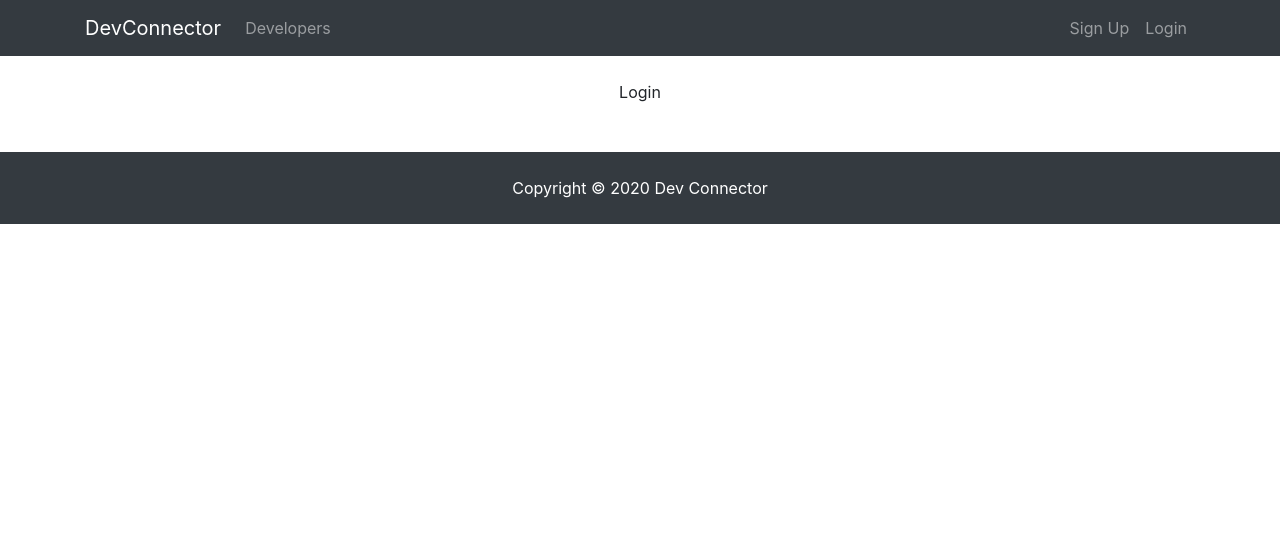
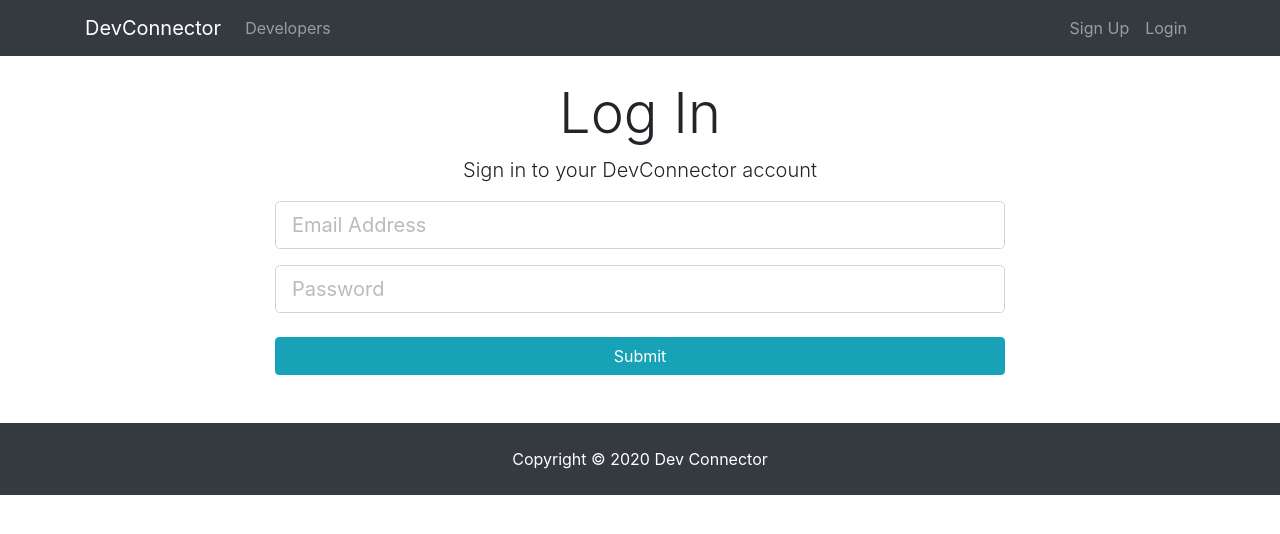
Before and after one commit to KalAcademyNP/DevConnectorWC8, a React (Create React App) app in the folder client/: page /login in a window 1280 px wide. Shown: the top 534 px of the page. Built offline with nearby package versions, Linux system fonts and the light colour scheme.

Commit message:
Login and register axios integration

```diff
--- a/client/package.json
+++ b/client/package.json
@@ -6,6 +6,8 @@
     "@testing-library/jest-dom": "^4.2.4",
     "@testing-library/react": "^9.3.2",
     "@testing-library/user-event": "^7.1.2",
+    "axios": "^0.20.0",
+    "classnames": "^2.2.6",
     "react": "^16.13.1",
     "react-dom": "^16.13.1",
     "react-router-dom": "^5.2.0",
--- a/client/src/App.css
+++ b/client/src/App.css
@@ -1,5 +1,5 @@
 .App {
-  text-align: center;
+  text-align: left;
 }
 img {
   width: 100%;
--- a/client/src/components/auth/Login.js
+++ b/client/src/components/auth/Login.js
@@ -1,12 +1,87 @@
 import React, { Component } from 'react'
+import axios from "axios";
+import classnames from "classnames";
+
 
 class Login extends Component {
+  constructor() {
+    super();
+    //Local state
+    this.state = {
+      email: "",
+      password: "",
+      errors: {}
+    };
+
+    this.onChange = this.onChange.bind(this);
+    this.onSubmit = this.onSubmit.bind(this);
+  }
+
+  onChange(e) {
+    this.setState({ [e.target.name]: e.target.value });
+  }
+
+  onSubmit(e) {
+    e.preventDefault();
+    const user = {
+      email: this.state.email,
+      password: this.state.password
+    };
+
+    axios
+      .post("/api/users/login", user)
+      .then((res) => console.log(res.data))
+      .catch((err) => this.setState({ errors: err.response.data }));
+  }
   render() {
+    const { errors } = this.state;
     return (
-      <div>
-        Login
+      <div className="login">
+        <div className="container">
+          <div className="row">
+            <div className="col-md-8 m-auto">
+              <h1 className="display-4 text-center">Log In</h1>
+              <p className="lead text-center">
+                Sign in to your DevConnector account
+              </p>
+              <form noValidate onSubmit={this.onSubmit}>
+                <div className="form-group">
+                  <input
+                    type="email"
+                    className={classnames("form-control form-control-lg", {
+                      "is-invalid": errors.email,
+                    })}
+                    placeholder="Email Address"
+                    name="email"
+                    value={this.state.email}
+                    onChange={this.onChange}
+                  />
+                  {errors.email && (
+                    <div className="invalid-feedback">{errors.email}</div>
+                  )}
+                </div>
+                <div className="form-group">
+                  <input
+                    type="password"
+                    className={classnames("form-control form-control-lg", {
+                      "is-invalid": errors.password,
+                    })}
+                    placeholder="Password"
+                    name="password"
+                    value={this.state.password}
+                    onChange={this.onChange}
+                  />
+                  {errors.password && (
+                    <div className="invalid-feedback">{errors.password}</div>
+                  )}
+                </div>
+                <input type="submit" className="btn btn-info btn-block mt-4" />
+              </form>
+            </div>
+          </div>
+        </div>
       </div>
-    )
+    );
   }
 }
 
--- a/client/src/components/auth/Register.js
+++ b/client/src/components/auth/Register.js
@@ -1,4 +1,6 @@
-import React, { Component } from 'react'
+import React, { Component } from 'react';
+import axios from 'axios';
+import classnames from 'classnames';
 
 class Register extends Component {
   constructor(){
@@ -13,12 +15,31 @@
     };
 
     this.onChange = this.onChange.bind(this);
+    this.onSubmit = this.onSubmit.bind(this);
   }
 
   onChange(e){
     this.setState({[e.target.name]: e.target.value} )
   }
+
+  onSubmit(e){
+    e.preventDefault();
+    const newUser = {
+      name: this.state.name,
+      email: this.state.email,
+      password: this.state.password,
+      password2: this.state.password2
+    };
+
+    axios
+      .post('/api/users/register', newUser)
+      .then(res => console.log(res.data))
+      .catch(err => this.setState({errors: err.response.data}));
+  }
+
   render() {
+    const {errors} = this.state;
+
     return (
       <div className="register">
         <div className="container">
@@ -28,21 +49,28 @@
               <p className="lead text-center">
                 Create your DevConnector account
               </p>
-              <form action="create-profile.html">
+              <form noValidate onSubmit={this.onSubmit}>
                 <div className="form-group">
                   <input
                     type="text"
-                    className="form-control form-control-lg"
+                    className={classnames("form-control form-control-lg", {
+                      "is-invalid": errors.name,
+                    })}
                     placeholder="Name"
                     name="name"
                     value={this.state.name}
                     onChange={this.onChange}
                   />
+                  {errors.name && (
+                    <div className="invalid-feedback">{errors.name}</div>
+                  )}
                 </div>
                 <div className="form-group">
                   <input
                     type="email"
-                    className="form-control form-control-lg"
+                    className={classnames("form-control form-control-lg", {
+                      "is-invalid": errors.email,
+                    })}
                     placeholder="Email Address"
                     name="email"
                     value={this.state.email}
@@ -52,26 +80,39 @@
                     This site uses Gravatar so if you want a profile image, use
                     a Gravatar email
                   </small>
+                  {errors.email && (
+                    <div className="invalid-feedback">{errors.email}</div>
+                  )}
                 </div>
                 <div className="form-group">
                   <input
                     type="password"
-                    className="form-control form-control-lg"
+                    className={classnames("form-control form-control-lg", {
+                      "is-invalid": errors.password,
+                    })}
                     placeholder="Password"
                     name="password"
                     value={this.state.password}
                     onChange={this.onChange}
                   />
+                  {errors.password && (
+                    <div className="invalid-feedback">{errors.password}</div>
+                  )}
                 </div>
                 <div className="form-group">
                   <input
                     type="password"
-                    className="form-control form-control-lg"
+                    className={classnames("form-control form-control-lg", {
+                      "is-invalid": errors.password2,
+                    })}
                     placeholder="Confirm Password"
                     name="password2"
                     value={this.state.password2}
                     onChange={this.onChange}
                   />
+                  {errors.password2 && (
+                    <div className="invalid-feedback">{errors.password2}</div>
+                  )}
                 </div>
                 <input type="submit" className="btn btn-info btn-block mt-4" />
               </form>
--- a/package.json
+++ b/package.json
@@ -5,13 +5,16 @@
   "main": "server.js",
   "scripts": {
     "start": "node server.js",
-    "server": "nodemon server.js"
+    "server": "nodemon server.js",
+    "client": "npm start --prefix client",
+    "dev": "concurrently \"npm run server\" \"npm run client\" "
   },
   "author": "Kal Academy",
   "license": "ISC",
   "dependencies": {
     "bcryptjs": "^2.4.3",
     "body-parser": "^1.19.0",
+    "concurrently": "^5.3.0",
     "express": "^4.17.1",
     "gravatar": "^1.8.1",
     "jsonwebtoken": "^8.5.1",
```
